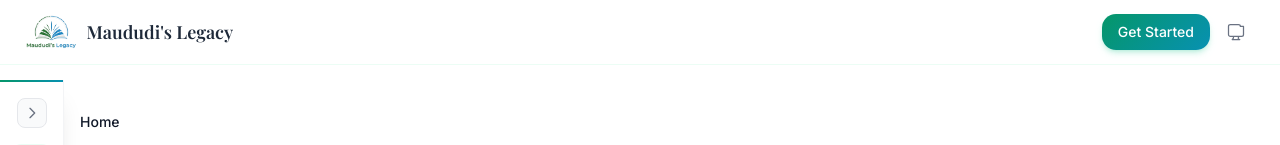
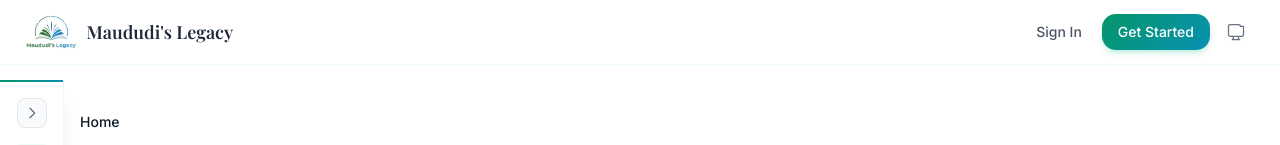
Before and after one commit to MuhammadGhyasAli/Maududi-s_Legacy, a Next.js app: page / in a window 1280 px wide. Shown: the top 145 px of the page. Built offline with nearby package versions, Linux system fonts and the light colour scheme; a web font is replaced by a local one.

Commit message:
fix: add Sign In link to Header for login discoverability

```diff
--- a/src/components/Header.tsx
+++ b/src/components/Header.tsx
@@ -283,6 +283,18 @@
                 )}
               </div>
             ) : (
+              <div className="flex items-center gap-1.5">
+                <button
+                  onClick={() => router.push('/auth/login')}
+                  className="px-3.5 py-2 rounded-xl text-sm font-medium
+                             text-gray-600 dark:text-gray-300
+                             hover:text-brand-green dark:hover:text-brand-green-dark
+                             hover:bg-gray-50 dark:hover:bg-white/5
+                             transition-all duration-200 cursor-pointer"
+                  aria-label="Sign in"
+                >
+                  Sign In
+                </button>
                 <button
                   onClick={() => router.push('/auth/register')}
                   className="px-4 py-2 rounded-xl text-sm font-medium text-white
@@ -293,6 +305,7 @@
                 >
                   Get Started
                 </button>
+              </div>
             )}
 
             {/* Theme toggle */}
```
Lines whose indentation alone changed are shown as unchanged.
